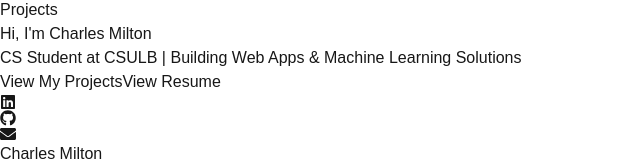
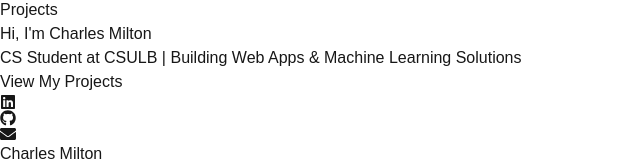
Before and after one commit to chuckmilton/portfolio, a Next.js app: page / in a window 1280 px wide. Shown: the part 598-759 px from the top of the page, without its empty margins (0-640 px from the left). Built offline with nearby package versions, Linux system fonts and the light colour scheme.

Commit message:
Remove resume and fix blocking issue in about

```diff
--- a/src/app/about/page.tsx
+++ b/src/app/about/page.tsx
@@ -166,7 +166,7 @@ export default function About() {
       </div>
 
       {/* 3) Testimonials Section - separate container, forced full-width */}
-      <div className="container w-full mx-auto px-6 py-12 mt-8">
+      <div className="relative z-10 container w-full mx-auto px-6 py-12 mt-8">
         <motion.div
           initial={{ opacity: 0, y: 50 }}
           whileInView={{ opacity: 1, y: 0 }}
--- a/src/app/page.tsx
+++ b/src/app/page.tsx
@@ -25,10 +25,7 @@ export default function Home() {
           animate={{ opacity: 1, y: 0 }}
           transition={{ duration: 0.8, ease: 'easeOut' }}
         >
-            Hi, I&#39;m{' '}
-            <span className="text-blue-400">
-              Charles Milton
-            </span>
+          Hi, I&#39;m <span className="text-blue-400">Charles Milton</span>
         </motion.h1>
 
         {/* Subheading */}
@@ -41,9 +38,9 @@ export default function Home() {
           CS Student at CSULB | Building Web Apps & Machine Learning Solutions
         </motion.p>
 
-          {/* Call-to-Action Buttons */}
+        {/* Call-to-Action Button */}
         <motion.div
-            className="flex flex-col md:flex-row items-center justify-center gap-4"
+          className="flex items-center justify-center"
           initial={{ opacity: 0, scale: 0.8 }}
           animate={{ opacity: 1, scale: 1 }}
           transition={{ duration: 0.8, delay: 0.6 }}
@@ -53,13 +50,6 @@ export default function Home() {
             className="px-6 py-3 bg-blue-600 rounded-lg text-white font-semibold hover:bg-blue-500 transition-transform transform hover:scale-105 shadow-md"
           >
             View My Projects
-            </a>
-            <a
-              href="/images/Resume_Charles_Milton.pdf"
-              target="_blank"
-              className="px-6 py-3 bg-teal-600 rounded-lg text-white font-semibold hover:bg-teal-500 transition-transform transform hover:scale-105 shadow-md"
-            >
-              View Resume
           </a>
         </motion.div>
 
```
Also changed, not shown: 1 other file (tests, documents, lock files or other folders). Lines whose indentation alone changed are shown as unchanged.
